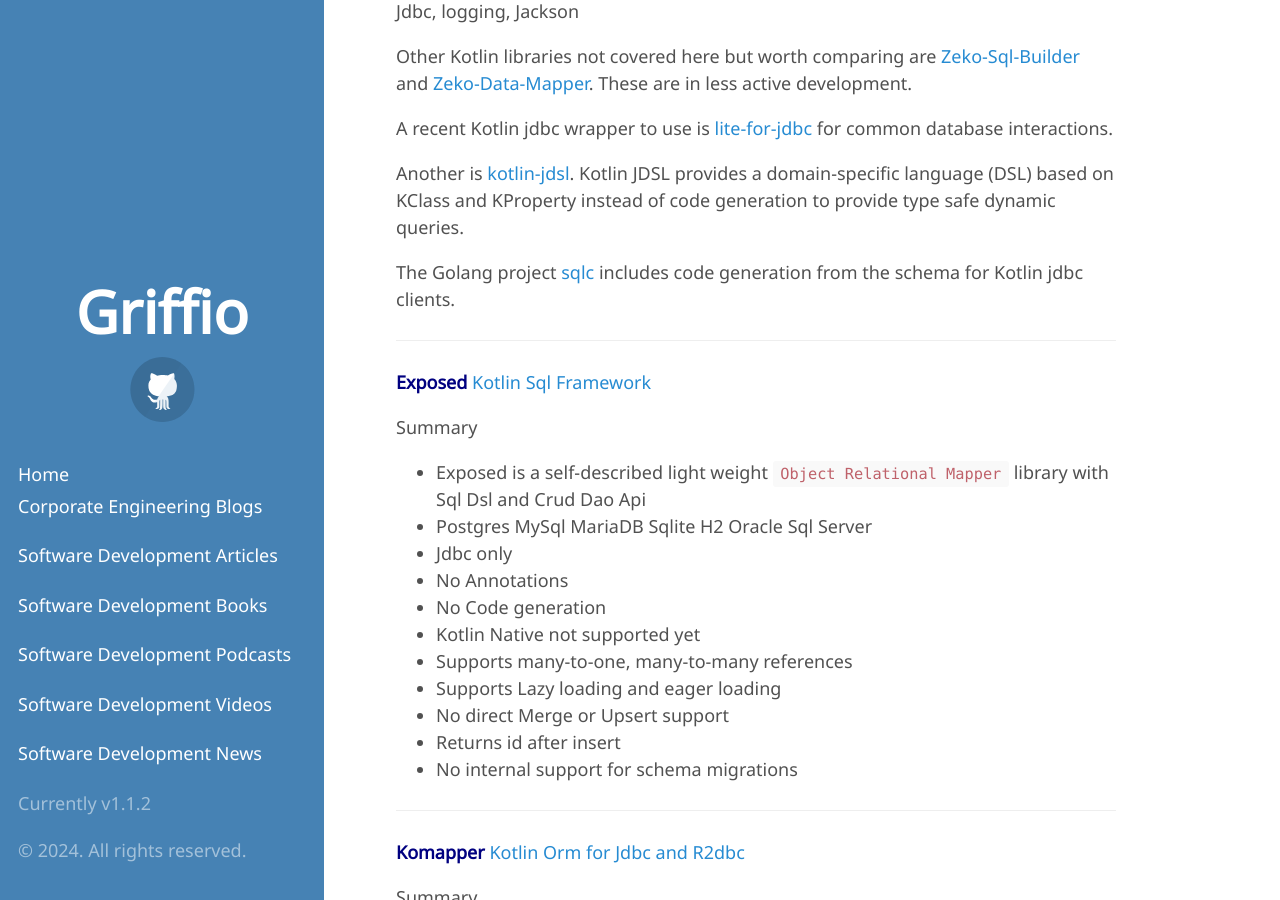
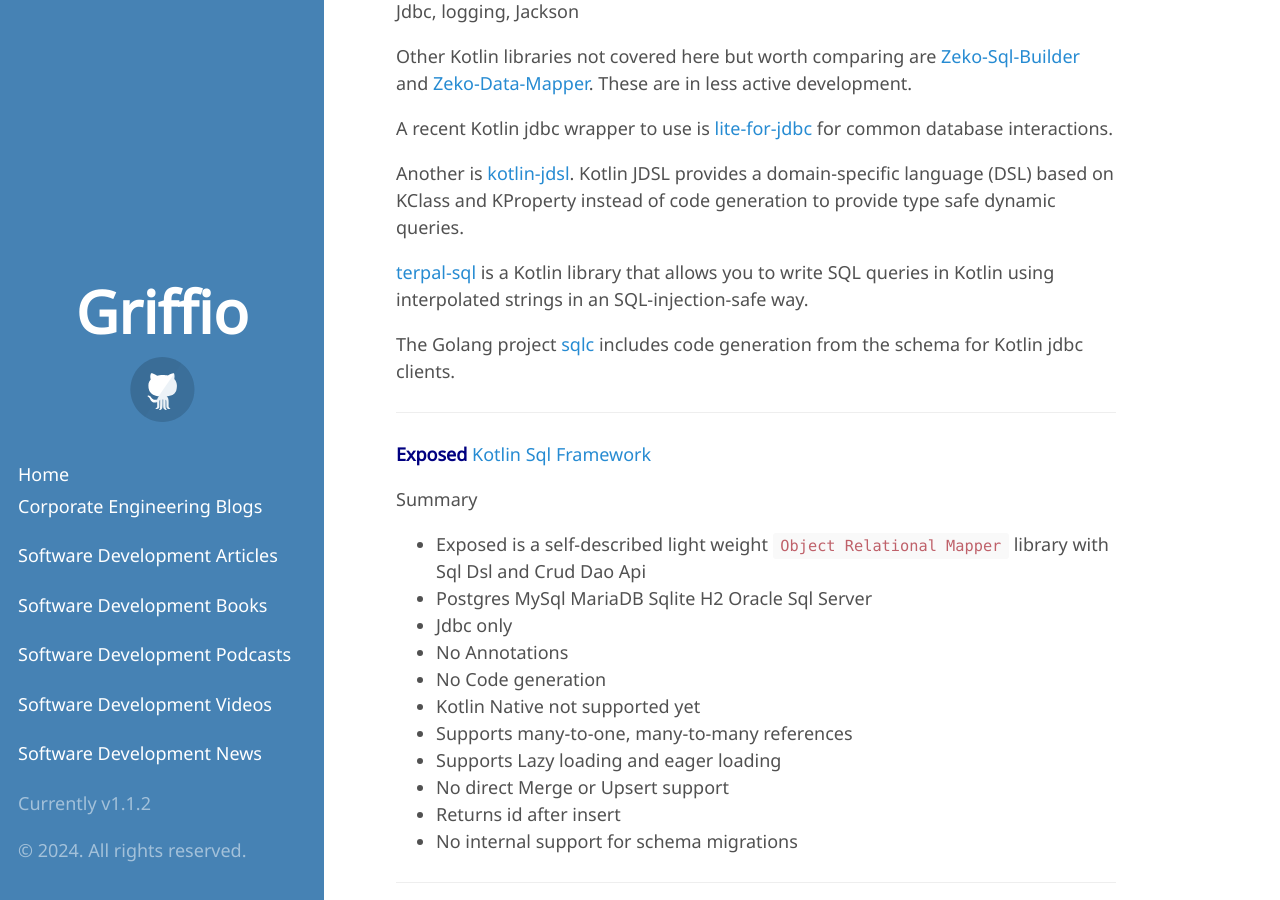
Before and after one commit to griffio/griffio.github.io, a Jekyll site: the page built from _posts/2023-04-20-More-Kotlin-Sql-Persistence-Comparision.md, in a window 1280 px wide and 900 px high, scrolled down 2546 px. Built offline with Jekyll 4.4.1, drawn with Linux system fonts in a browser that asks for light colours; some web fonts are replaced.

Commit message:
Update 2023-04-20-More-Kotlin-Sql-Persistence-Comparision.md

```diff
--- a/_posts/2023-04-20-More-Kotlin-Sql-Persistence-Comparision.md
+++ b/_posts/2023-04-20-More-Kotlin-Sql-Persistence-Comparision.md
@@ -81,6 +81,8 @@
 
 Another is [kotlin-jdsl](https://github.com/line/kotlin-jdsl). Kotlin JDSL provides a domain-specific language (DSL) based on KClass and KProperty
 instead of code generation to provide type safe dynamic queries.
+
+[terpal-sql](https://github.com/deusaquilus/terpal-sql/) is a Kotlin library that allows you to write SQL queries in Kotlin using interpolated strings in an SQL-injection-safe way.
 
 The Golang project [sqlc](https://github.com/kyleconroy/sqlc) includes code generation from the schema for Kotlin jdbc clients.
 
```
